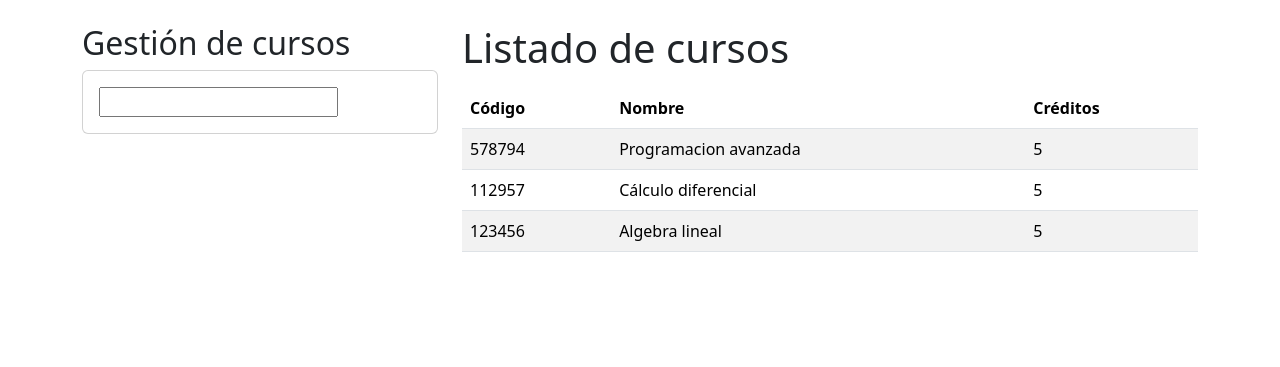
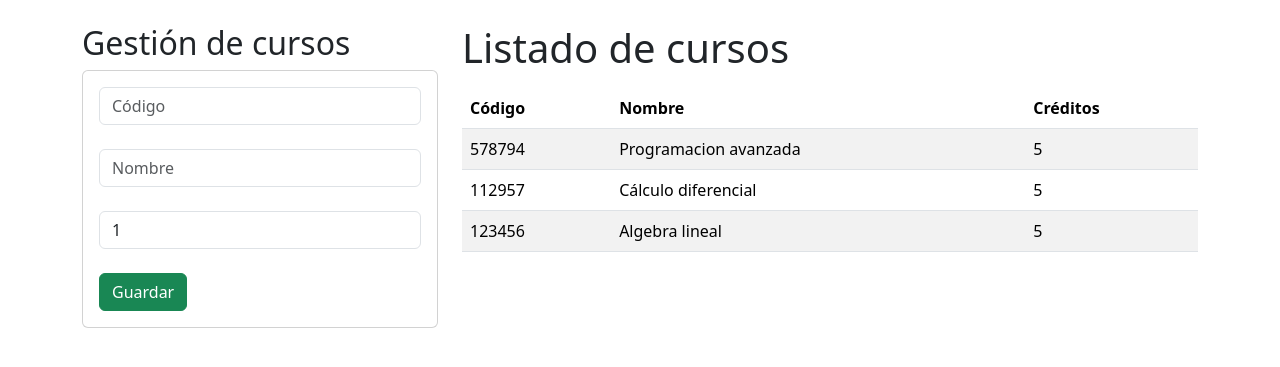
Before and after one commit to elianismedina/firstdjangoproject, a Django app: page / in a window 1280 px wide. Shown: the part 56-423 px from the top of the page. Run offline with Django 4.2, Linux system fonts and the light colour scheme; data comes from the database, SQL or seed files in the repository; both versions use the stored data as it was after the commit.

Commit message:
finished form

```diff
--- a/Aplicaciones/Academico/templates/gestionCursos.html
+++ b/Aplicaciones/Academico/templates/gestionCursos.html
@@ -7,10 +7,24 @@
         <h2>Gestión de cursos</h2>
         <div class="card">
             <div class="card-body">
-                <form action="" method="POST">
+                <form action="/registrarCurso" method="POST">{% csrf_token%}
                     <div class="form-group">
-                        <input type="text">
+                        <input type="text" id="txtCodigo" name="txtCodigo" class="form-control" placeholder="Código" minlength="6" maxlength="6" required>
 
+                    </div>
+                    <br>
+                    <div class="form-group">
+                        <input type="text" id="txtNombre" name="txtNombre" class="form-control" placeholder="Nombre"  maxlength="50" required>
+
+                    </div>
+                    <br>
+                    <div class="form-group">
+                        <input type="text" id="numCreditos" name="numCreditos" class="form-control" min="1" max="9" value="1" required>
+
+                    </div>
+                    <br>
+                    <div class="form-group">
+                        <button type="submit" class="btn btn-success btn-block text-white">Guardar</button>
                     </div>
 
                 </form>
--- a/Aplicaciones/Academico/urls.py
+++ b/Aplicaciones/Academico/urls.py
@@ -3,5 +3,6 @@ from . import views
 
 
 urlpatterns = [
-    path('', views.home)
+    path('', views.home),
+    path('registrarCurso',views.registrarCurso)
 ]
--- a/Aplicaciones/Academico/views.py
+++ b/Aplicaciones/Academico/views.py
@@ -1,6 +1,19 @@
-from django.shortcuts import render
+from django.shortcuts import render, redirect
 from .models import Curso
+
+
 # Create your views here.
 def home(request):
     cursos = Curso.objects.all()
-    return render(request,"gestionCursos.html",{"cursos": cursos})
+    return render(request, "gestionCursos.html", {"cursos": cursos})
+
+
+def registrarCurso(request):
+    codigo = request.POST['txtCodigo']
+    nombre = request.POST['txtNombre']
+    creditos = request.POST['numCreditos']
+
+    curso = Curso.objects.create(
+        codigo=codigo, nombre=nombre, creditos=creditos
+    )
+    return redirect('/')
```
Also changed, not shown: Universidad.db.
